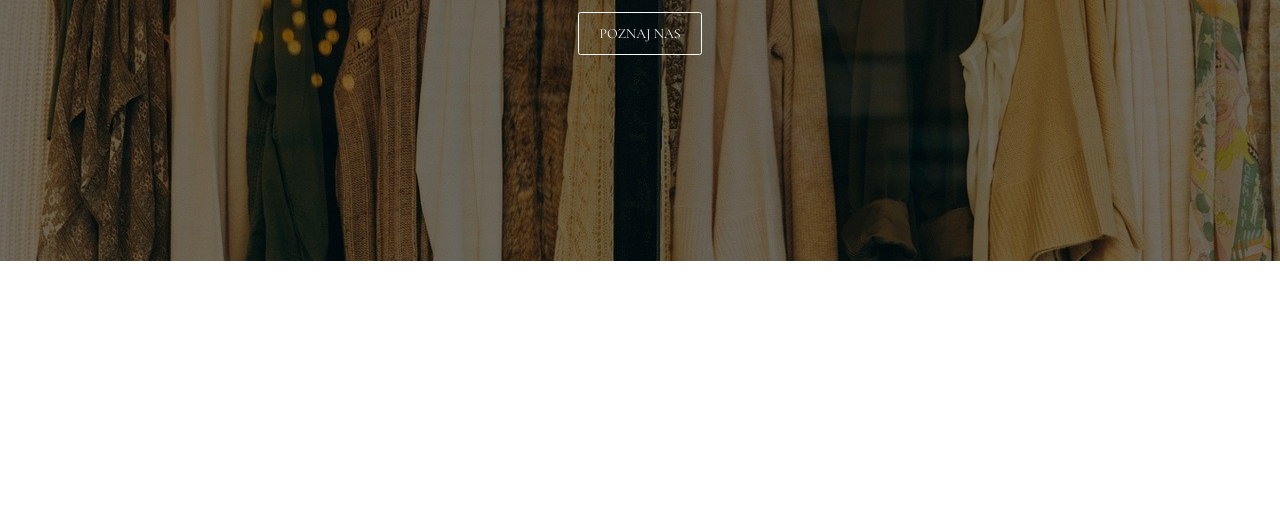
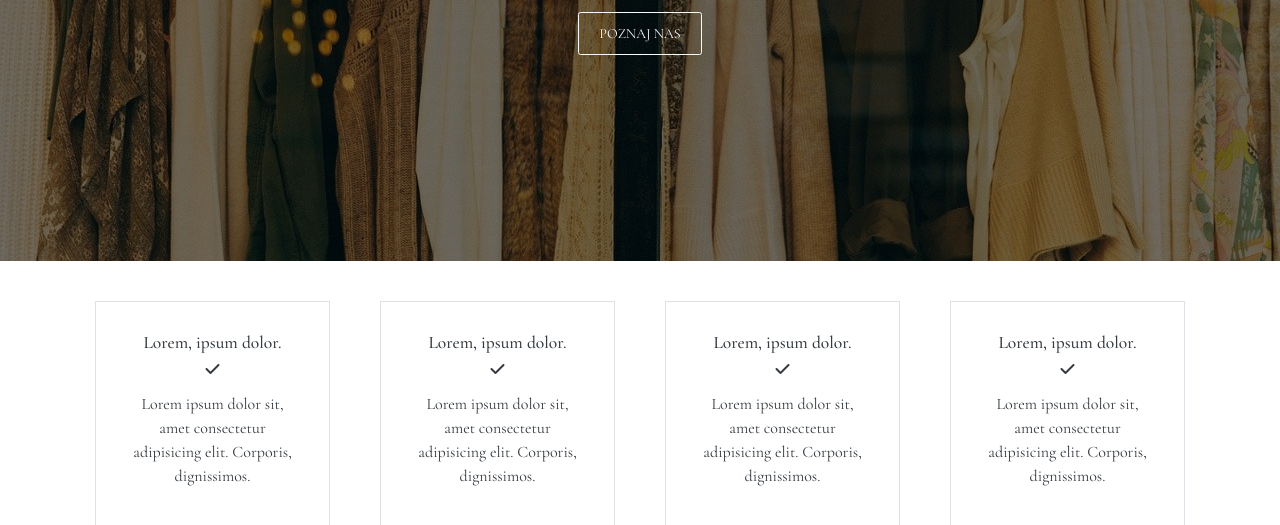
Before and after one commit to AgataJalo/Jalo-Clothes, a plain HTML site: page index.html in a window 1280 px wide. Shown: the part 339-864 px from the top of the page. Before the commit the page ends 800 px from the top, so only its background shows below. Drawn offline with nearby package versions, Linux system fonts and the light colour scheme.

Commit message:
main section started, about boxes

```diff
--- a/index.html
+++ b/index.html
@@ -45,6 +45,45 @@
          </div>
      </div>
  </header>
+ <!--Main-->
+ <main>
+     <section id="aboutus">
+         <div class="container py-5 about-boxes">
+             <div class="row text-center">
+
+                 <div class="col-12 col-md-6 col-lg-3">
+                     <div class="about-box m-3 p-4 p-lg-5 border">
+                         <h3 class="text-dark">Lorem, ipsum dolor.</h3>
+                         <p class="about-icon text-dark"><i class="fas fa-check"></i></p>
+                         <p class="text-dark">Lorem ipsum dolor sit, amet consectetur adipisicing elit. Corporis, dignissimos.</p>
+                     </div>
+                 </div>
+                 <div class="col-12 col-md-6 col-lg-3">
+                     <div class="about-box m-3 p-4 p-lg-5 border">
+                         <h3 class="text-dark">Lorem, ipsum dolor.</h3>
+                         <p class="about-icon text-dark"><i class="fas fa-check"></i></p>
+                         <p class="text-dark">Lorem ipsum dolor sit, amet consectetur adipisicing elit. Corporis, dignissimos.</p>
+                     </div>
+                 </div>
+                 <div class="col-12 col-md-6 col-lg-3">
+                     <div class="about-box m-3 p-4 p-lg-5 border">
+                         <h3 class="text-dark">Lorem, ipsum dolor.</h3>
+                         <p class="about-icon text-dark"><i class="fas fa-check"></i></p>
+                         <p class="text-dark">Lorem ipsum dolor sit, amet consectetur adipisicing elit. Corporis, dignissimos.</p>
+                     </div>
+                 </div>
+                 <div class="col-12 col-md-6 col-lg-3">
+                     <div class="about-box m-3 p-4 p-lg-5 border">
+                         <h3 class="text-dark">Lorem, ipsum dolor.</h3>
+                         <p class="about-icon text-dark"><i class="fas fa-check"></i></p>
+                         <p class="text-dark">Lorem ipsum dolor sit, amet consectetur adipisicing elit. Corporis, dignissimos.</p>
+                     </div>
+                 </div>
+
+             </div>
+         </div>
+     </section>
+ </main>
 <!---->
 <script src="https://code.jquery.com/jquery-3.5.1.slim.min.js" integrity="sha384-DfXdz2htPH0lsSSs5nCTpuj/zy4C+OGpamoFVy38MVBnE+IbbVYUew+OrCXaRkfj" crossorigin="anonymous"></script>
 <script src="https://cdn.jsdelivr.net/npm/popper.js@1.16.1/dist/umd/popper.min.js" integrity="sha384-9/reFTGAW83EW2RDu2S0VKaIzap3H66lZH81PoYlFhbGU+6BZp6G7niu735Sk7lN" crossorigin="anonymous"></script>
--- a/style.css
+++ b/style.css
@@ -41,7 +41,7 @@ nav .fa-bars {
 
 /*Header*/
 
-header{
+header {
     position:relative;
     height: 60rem;
     background-image: url("./images/fashion-1031469_1280.jpg");
```
